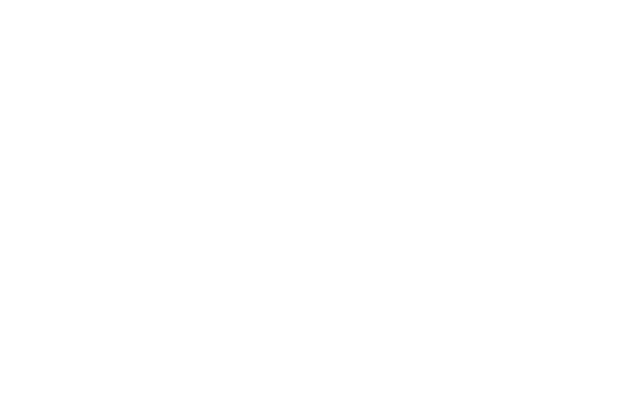
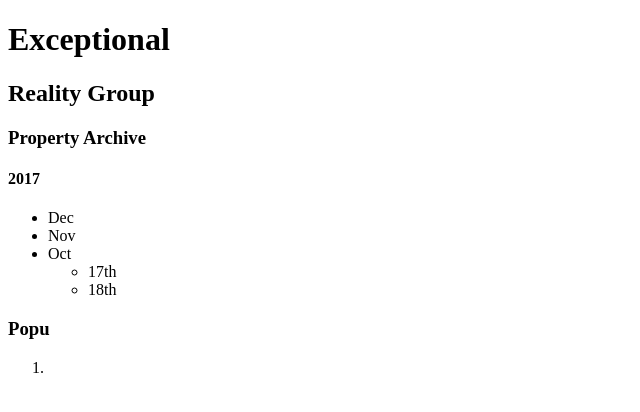
Before and after one commit to TerminatorP/Exceptional-Realty, a plain HTML site: page index.html in a window 1280 px wide. Shown: the whole page, without its empty margins (0-640 px from the left). Drawn offline with Linux system fonts and the light colour scheme.

Commit message:
Added new tags to index.html

```diff
--- a/index.html
+++ b/index.html
@@ -7,6 +7,27 @@
   <title>Luxury Homes</title>
 </head>
 <body>
+  <h1>Exceptional</h1>
+  <h2>Reality Group</h3>
 
+  <h3>Property Archive</h3>
+  <h4>2017</h4>
+
+  <ul>
+    <li>Dec</li>
+    <li>Nov</li>
+    <li>Oct
+      <ul>
+        <li>17th</li>
+        <li>18th</li>
+      </ul>
+    </li>
+  </ul>
+
+  <h3>Popu</h3>
+  <!-- ordered list -->
+  <ol>
+    <li></li>
+  </ol>
 </body>
 </html>
```
